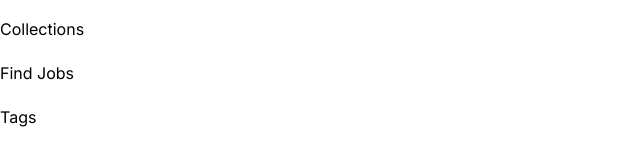
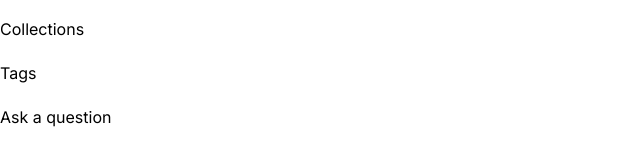
Before and after one commit to IonutAdriann/dev-flow-bpr, a Next.js app: page /profile/edit in a window 1280 px wide. Shown: the part 245-396 px from the top of the page, without its empty margins (0-640 px from the left). Built offline with nearby package versions, Linux system fonts and the light colour scheme; no server answers; the database is empty.

Commit message:
fix: remove unecessary tab
Co-Authored-By: Andronache George Eduard <42812475+neutralfusion@users.noreply.github.com>

```diff
--- a/constants/index.ts
+++ b/constants/index.ts
@@ -21,11 +21,6 @@ export const sidebarLinks: SidebarLink[] = [
     imgURL: "/assets/icons/star.svg",
     route: "/collection",
     label: "Collections",
-  },
-  {
-    imgURL: "/assets/icons/suitcase.svg",
-    route: "/jobs",
-    label: "Find Jobs",
   },
   {
     imgURL: "/assets/icons/tag.svg",
```
